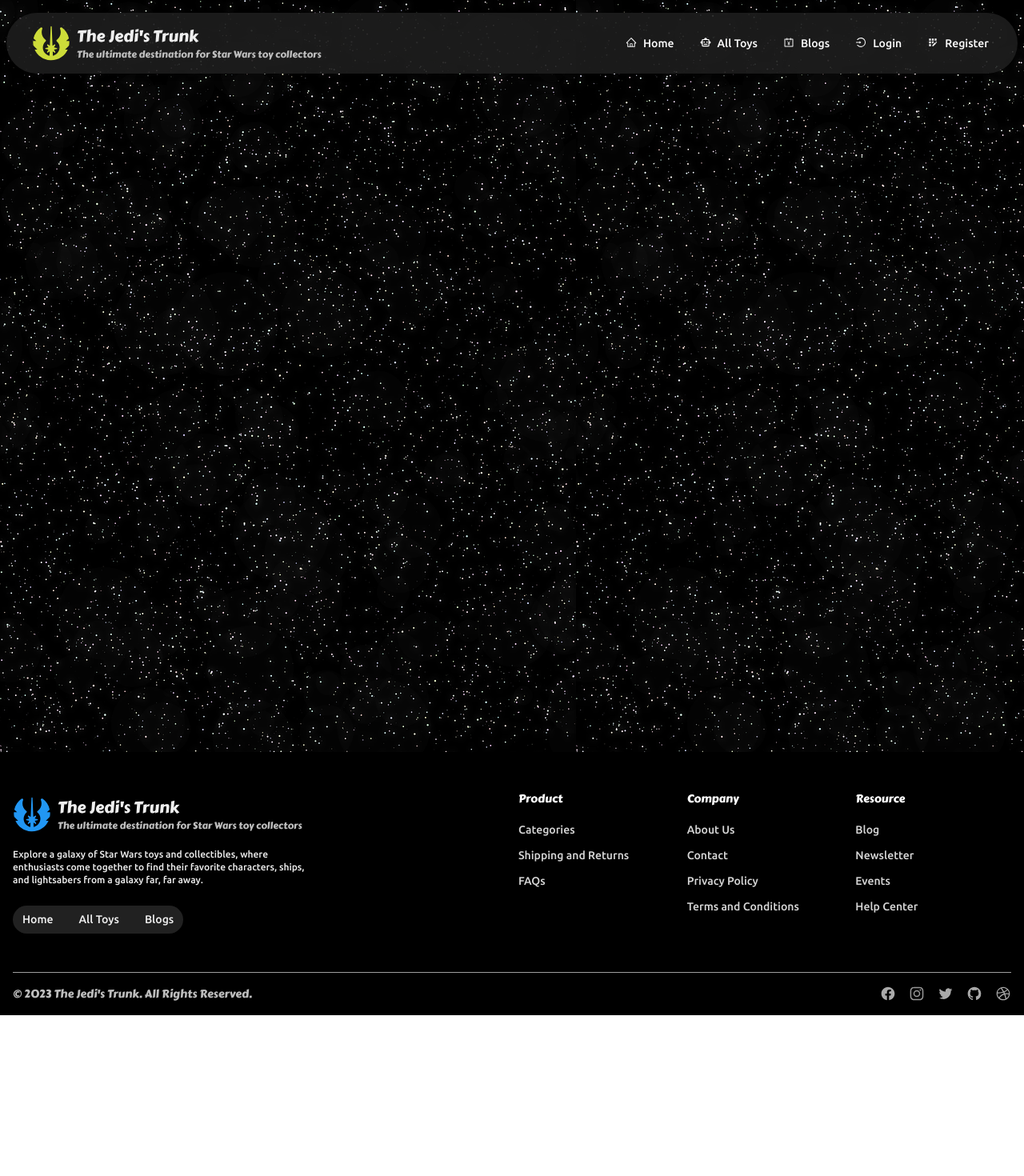
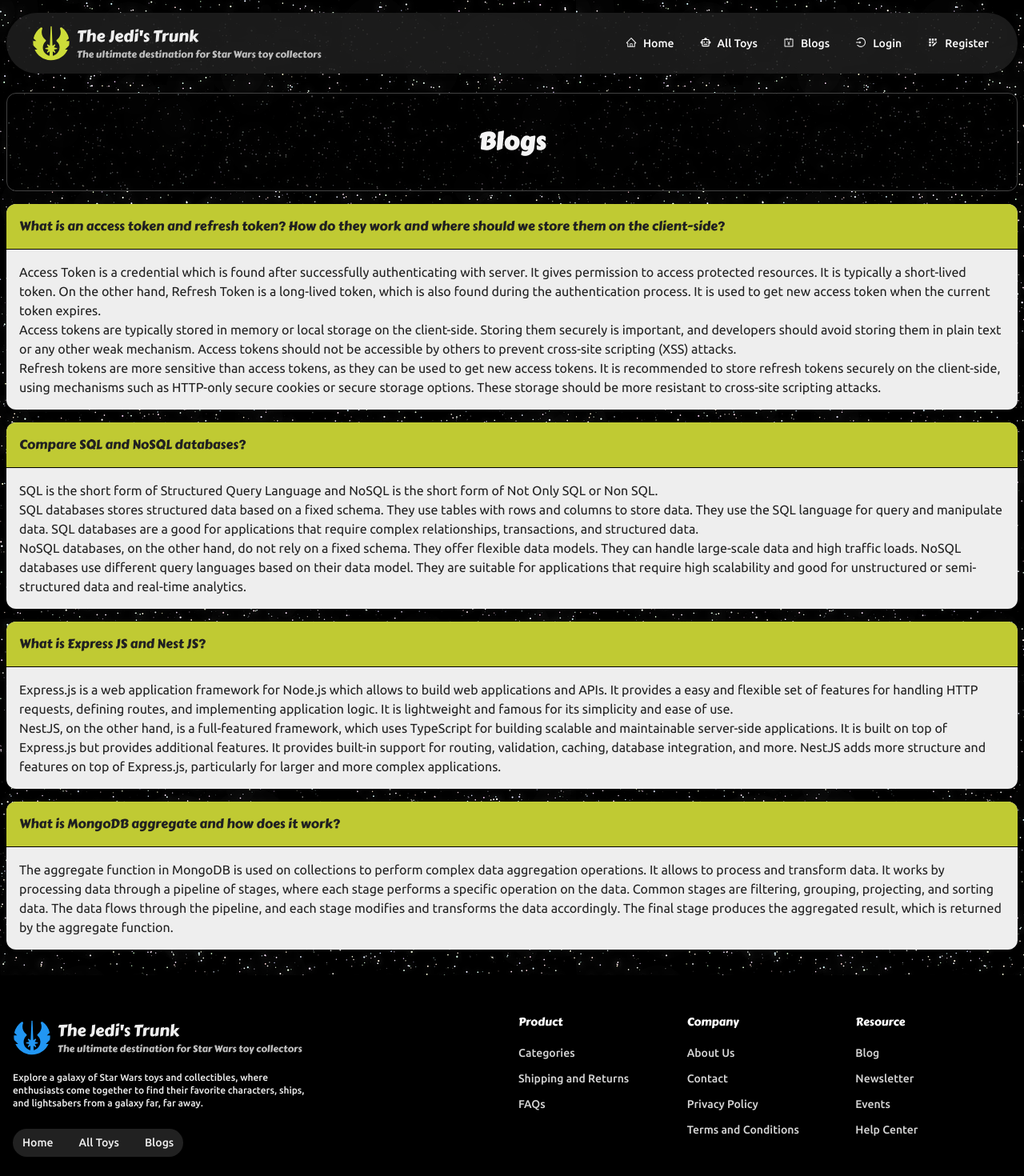
Before and after one commit to safayetdib/the-jedis-trunk-client-side, a React (Vite) app: page /blogs in a window 1280 px wide. Shown: the top 1470 px of the page at 80% size. Before the commit the page ends 1269 px from the top, so only its background shows below. Built offline with nearby package versions, Linux system fonts and the light colour scheme; no server answers.

Commit message:
added blogs page

```diff
--- a/src/pages/Blogs.jsx
+++ b/src/pages/Blogs.jsx
@@ -1,7 +1,111 @@
+import { Typography } from '@material-tailwind/react';
 import React from 'react';
 
 const Blogs = () => {
-	return <main>Blogs</main>;
+	return (
+		<main className="mx-auto max-w-7xl space-y-4 px-2 text-gray-100">
+			<div className="mb-4 mt-6 rounded-xl border border-gray-800 bg-black  bg-opacity-70 py-10 text-center text-gray-100">
+				<Typography variant="h3" className="font-cursive tracking-wide">
+					Blogs
+				</Typography>
+			</div>
+
+			<div className=" rounded-xl bg-gray-200 text-gray-900 shadow-xl">
+				{/* Question */}
+				<p className="rounded-t-xl border-b border-black bg-lime-600 p-4 font-cursive">
+					What is an access token and refresh token? How do they work and where
+					should we store them on the client-side?
+				</p>
+				{/* Answer */}
+				<p className="p-4">
+					Access Token is a credential which is found after successfully
+					authenticating with server. It gives permission to access protected
+					resources. It is typically a short-lived token. On the other hand,
+					Refresh Token is a long-lived token, which is also found during the
+					authentication process. It is used to get new access token when the
+					current token expires.
+					<br />
+					Access tokens are typically stored in memory or local storage on the
+					client-side. Storing them securely is important, and developers should
+					avoid storing them in plain text or any other weak mechanism. Access
+					tokens should not be accessible by others to prevent cross-site
+					scripting (XSS) attacks.
+					<br />
+					Refresh tokens are more sensitive than access tokens, as they can be
+					used to get new access tokens. It is recommended to store refresh
+					tokens securely on the client-side, using mechanisms such as HTTP-only
+					secure cookies or secure storage options. These storage should be more
+					resistant to cross-site scripting attacks.
+				</p>
+			</div>
+
+			<div className="rounded-xl bg-gray-200 text-gray-900 shadow-xl">
+				{/* Question */}
+				<p className="rounded-t-xl border-b border-black bg-lime-600 p-4 font-cursive">
+					Compare SQL and NoSQL databases?
+				</p>
+				{/* Answer */}
+				<p className="p-4">
+					SQL is the short form of Structured Query Language and NoSQL is the
+					short form of Not Only SQL or Non SQL.
+					<br />
+					SQL databases stores structured data based on a fixed schema. They use
+					tables with rows and columns to store data. They use the SQL language
+					for query and manipulate data. SQL databases are a good for
+					applications that require complex relationships, transactions, and
+					structured data.
+					<br />
+					NoSQL databases, on the other hand, do not rely on a fixed schema.
+					They offer flexible data models. They can handle large-scale data and
+					high traffic loads. NoSQL databases use different query languages
+					based on their data model. They are suitable for applications that
+					require high scalability and good for unstructured or semi-structured
+					data and real-time analytics.
+				</p>
+			</div>
+
+			<div className="rounded-xl bg-gray-200 text-gray-900 shadow-xl">
+				{/* Question */}
+				<p className="rounded-t-xl border-b border-black bg-lime-600 p-4 font-cursive">
+					What is Express JS and Nest JS?
+				</p>
+				{/* Answer */}
+				<p className="p-4">
+					Express.js is a web application framework for Node.js which allows to
+					build web applications and APIs. It provides a easy and flexible set
+					of features for handling HTTP requests, defining routes, and
+					implementing application logic. It is lightweight and famous for its
+					simplicity and ease of use.
+					<br />
+					NestJS, on the other hand, is a full-featured framework, which uses
+					TypeScript for building scalable and maintainable server-side
+					applications. It is built on top of Express.js but provides additional
+					features. It provides built-in support for routing, validation,
+					caching, database integration, and more. NestJS adds more structure
+					and features on top of Express.js, particularly for larger and more
+					complex applications.
+				</p>
+			</div>
+
+			<div className="rounded-xl bg-gray-200 text-gray-900 shadow-xl">
+				{/* Question */}
+				<p className="rounded-t-xl border-b border-black bg-lime-600 p-4 font-cursive">
+					What is MongoDB aggregate and how does it work?
+				</p>
+				{/* Answer */}
+				<p className="p-4">
+					The aggregate function in MongoDB is used on collections to perform
+					complex data aggregation operations. It allows to process and
+					transform data. It works by processing data through a pipeline of
+					stages, where each stage performs a specific operation on the data.
+					Common stages are filtering, grouping, projecting, and sorting data.
+					The data flows through the pipeline, and each stage modifies and
+					transforms the data accordingly. The final stage produces the
+					aggregated result, which is returned by the aggregate function.
+				</p>
+			</div>
+		</main>
+	);
 };
 
 export default Blogs;
```
